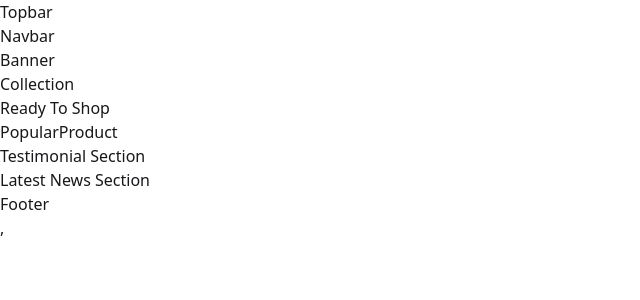
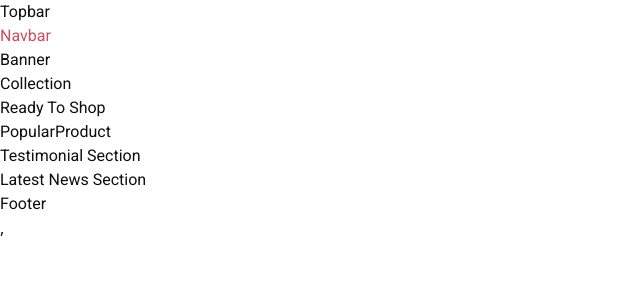
Before and after one commit to nurislam243/velvet-glow, a React (Vite) app: page / in a window 1280 px wide. Shown: the top 300 px of the page, without its empty margins (0-640 px from the left). Built offline with nearby package versions, Linux system fonts and the light colour scheme.

Commit message:
added theme

```diff
--- a/src/components/Navbar/Navbar.jsx
+++ b/src/components/Navbar/Navbar.jsx
@@ -3,7 +3,7 @@ import React from 'react';
 const Navbar = () => {
     return (
         <div>
-            <h1>Navbar</h1>
+            <h1 className='text-primary'>Navbar</h1>
         </div>
     );
 };
--- a/src/index.css
+++ b/src/index.css
@@ -1,2 +1,19 @@
+@import url('https://fonts.googleapis.com/css2?family=DM+Sans:ital,opsz,wght@0,9..40,100..1000;1,9..40,100..1000&family=Maven+Pro:wght@400..900&family=Roboto:ital,wght@0,100..900;1,100..900&display=swap');
+
+
 @import "tailwindcss";
 @plugin "daisyui";
+
+@plugin "daisyui/theme" {
+  name: "light";
+  default: true;
+    --color-base-100: white;
+    --color-base-200: #FBFBFB;
+    --color-base-300: #F2F2F2;
+    --color-base-content: #0E0E0E;
+    --color-primary: #CE4E61;
+}
+
+.roboto-font {
+  font-family: "Roboto", sans-serif;
+}
--- a/src/layouts/Root.jsx
+++ b/src/layouts/Root.jsx
@@ -6,7 +6,7 @@ import Topbar from '../components/Topbar/Topbar';
 
 const Root = () => {
     return (
-        <div>
+        <div className='roboto-font'>
             <Topbar></Topbar>
             <Navbar></Navbar>
             <Outlet></Outlet>
```
